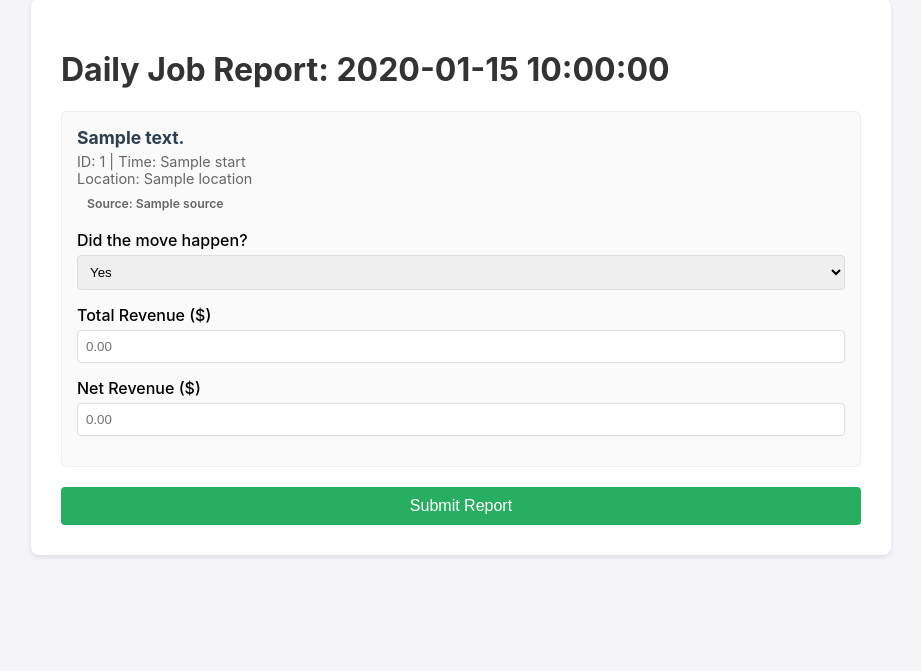
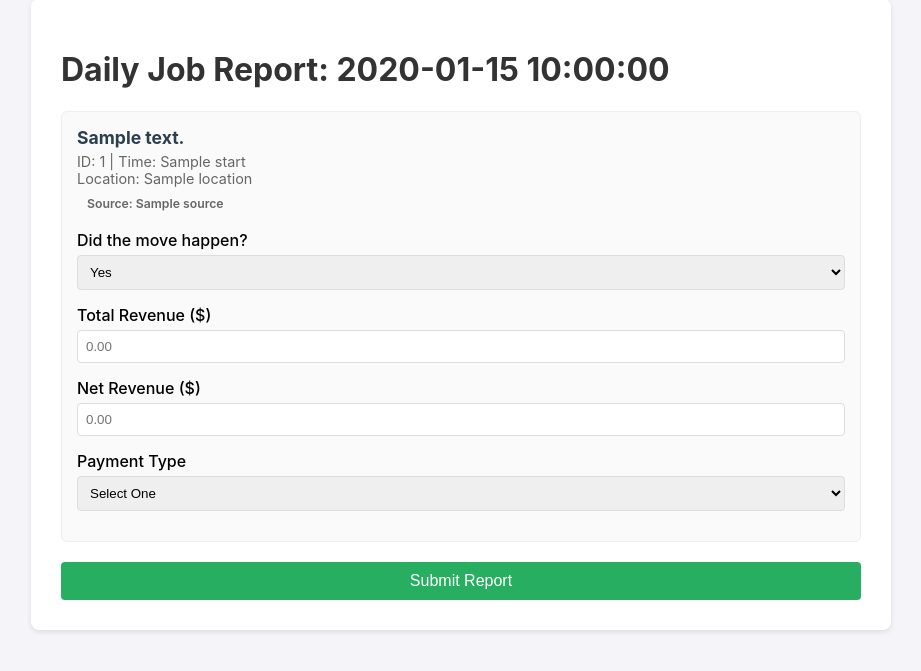
Before and after one commit to Splendid-Moving/job-revenue-tracker, a Flask app: template templates/report.html in a window 1280 px wide. Shown: the part 29-700 px from the top of the page, without its empty margins (179-1100 px from the left). Run offline with Flask 3, Linux system fonts and the light colour scheme; the template is opened without the code that fills it: most values are stand-ins (such as "Sample title", 1, 10 or a date in 2020).

Commit message:
Fix: Add Payment Type field & consistent date logic to prevent duplicate submission

```diff
--- a/app.py
+++ b/app.py
@@ -81,8 +81,16 @@ def submit():
             status = request.form.get(f'status_{jid}')
             total_rev = request.form.get(f'total_{jid}', '').strip()
             net_rev = request.form.get(f'net_{jid}', '').strip()
-            source = request.form.get(f'source_{jid}', 'Other')  # Get source from hidden input
-            date_val = datetime.now().strftime("%Y-%m-%d")
+            # Get source (from hidden input) and Payment Type
+            source = request.form.get(f'source_{jid}', 'Other')
+            payment_type = request.form.get(f'payment_{jid}', '')
+
+            # Fix: Use the date passed from the form (date_reported_for)
+            # instead of datetime.now() to ensure duplicate check (check_date_exists) works correctly.
+            date_val = request.form.get('date_reported_for')
+            if not date_val:
+                log_warning("Missing date_reported_for, falling back to today")
+                date_val = datetime.now().strftime("%Y-%m-%d")
 
             # Server-side logic for conditional fields
             if status == 'Yes':
@@ -106,13 +114,17 @@ def submit():
                         log_error(f"Negative net revenue for job {jid}: {net_rev}")
                         return "Invalid data: Revenue cannot be negative", 400
 
+                    # Validate Payment Type
+                    if not payment_type:
+                         log_warning(f"Missing payment type for job {jid}")
+                         return "Invalid data: Payment Type is required", 400
+
                 except ValueError as e:
                     log_error(f"Invalid revenue format for job {jid}: {e}")
                     return "Invalid data: Revenue must be a number", 400
 
-                # Row: [Date, Job ID, Summary, Status, Total, Net, Submitted At, Source]
-                # Note: Swapped Source and Timestamp to match Sheet headers [Submitted At, Source]
-                row = [date_val, jid, summary, status, total_rev, net_rev, timestamp, source]
+                # Row: [Date, Job ID, Summary, Status, Total, Net, Payment, Submitted At, Source]
+                row = [date_val, jid, summary, status, total_rev, net_rev, payment_type, timestamp, source]
                 submission_data.append(row)
 
             else:
--- a/services/sheets.py
+++ b/services/sheets.py
@@ -33,7 +33,7 @@ class SheetsService:
             ).execute()
 
             # Optional: Add headers
-            header = ["Date", "Job ID", "Summary", "Status", "Total Revenue", "Net Revenue", "Submitted At", "Source"]
+            header = ["Date", "Job ID", "Summary", "Status", "Total Revenue", "Net Revenue", "Payment Type", "Submitted At", "Source"]
             self.service.spreadsheets().values().update(
                 spreadsheetId=self.spreadsheet_id,
                 range=f"{sheet_name}!A1",
--- a/templates/report.html
+++ b/templates/report.html
@@ -154,9 +154,21 @@
                         <label>Net Revenue ($)</label>
                         <input type="number" step="0.01" name="net_{{ job.id }}" placeholder="0.00" required>
                     </div>
+
+                    <div class="form-group">
+                        <label>Payment Type</label>
+                        <select name="payment_{{ job.id }}" required>
+                            <option value="" disabled selected>Select One</option>
+                            <option value="Card">Card</option>
+                            <option value="Cash">Cash</option>
+                        </select>
+                    </div>
                 </div>
             </div>
             {% endfor %}
+
+            <!-- Hidden field to lock the date being reported -->
+            <input type="hidden" name="date_reported_for" value="{{ date }}">
 
             <button type="submit">Submit Report</button>
         </form>
@@ -168,9 +180,10 @@
     <script>
         document.addEventListener('DOMContentLoaded', function () {
             // Function to toggle revenue fields functionality
+            // Function to toggle revenue fields functionality
             function toggleRevenueFields(jobId, status) {
                 const section = document.getElementById(`revenue-section-${jobId}`);
-                const inputs = section.querySelectorAll('input');
+                const inputs = section.querySelectorAll('input, select'); // Selects both inputs and dropdowns
 
                 if (status === 'Yes') {
                     section.style.display = 'block';
@@ -179,7 +192,8 @@
                     section.style.display = 'none';
                     inputs.forEach(input => {
                         input.required = false;
-                        input.value = ''; // Clear value when hidden
+                        if (input.tagName === 'INPUT') input.value = '';
+                        if (input.tagName === 'SELECT') input.selectedIndex = 0;
                     });
                 }
             }
```
